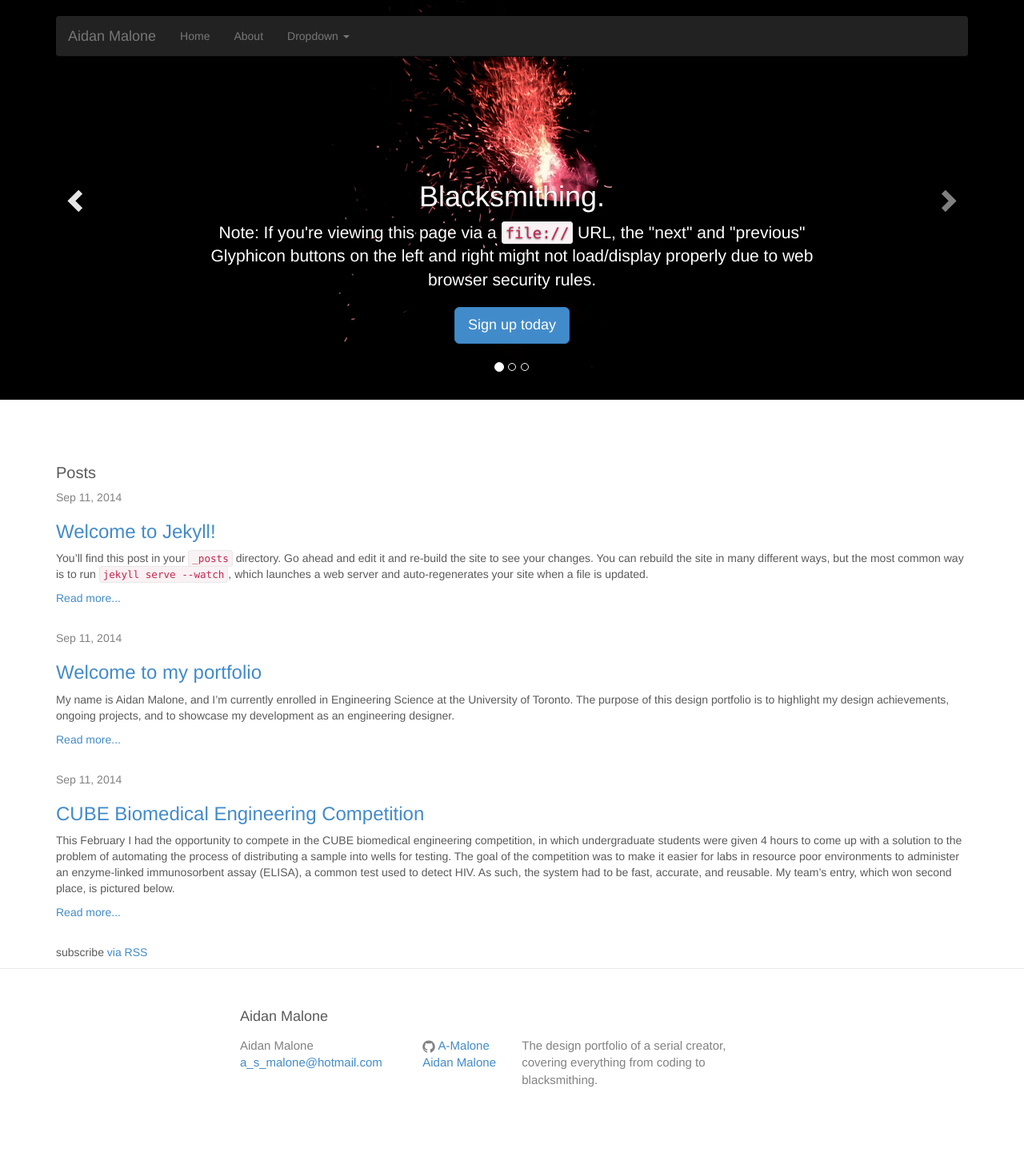
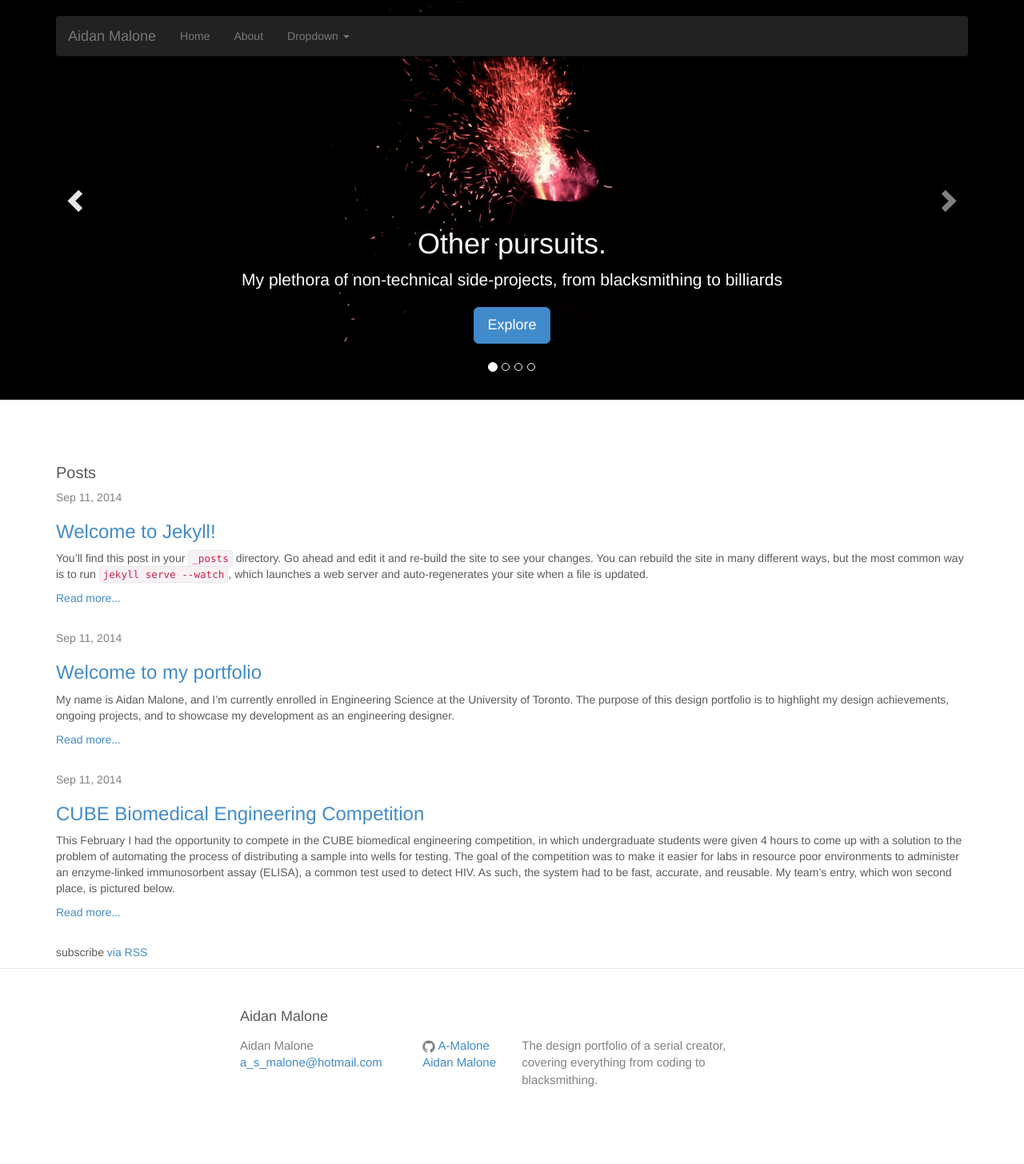
Before and after one commit to A-Malone/A-Malone.github.io, a Jekyll site: the page built from index.html, in a window 1280 px wide. Shown: the whole page at 80% size. Built offline with Jekyll 4.4.1, drawn with Linux system fonts in a browser that asks for light colours; nearby versions of some CDN libraries; library files that are not in the unit come from our copies; the list of posts is cut into pages by our own code; comment, search, counter and statistics services are not loaded.

Commit message:
Modified carousel

```diff
--- a/_includes/carousel.html
+++ b/_includes/carousel.html
@@ -6,15 +6,16 @@
         <li data-target="#myCarousel" data-slide-to="0" class="active"></li>
         <li data-target="#myCarousel" data-slide-to="1"></li>
         <li data-target="#myCarousel" data-slide-to="2"></li>
+        <li data-target="#myCarousel" data-slide-to="3"></li>
       </ol>
       <div class="carousel-inner">
         <div class="item active">
           <img src="{{site.base_url}}/assets/forge.jpg" alt="First slide">
           <div class="container">
             <div class="carousel-caption">
-              <h1>Blacksmithing.</h1>
-              <p>Note: If you're viewing this page via a <code>file://</code> URL, the "next" and "previous" Glyphicon buttons on the left and right might not load/display properly due to web browser security rules.</p>
-              <p><a class="btn btn-lg btn-primary" href="#" role="button">Sign up today</a></p>
+              <h1>Other pursuits.</h1>
+              <p>My plethora of non-technical side-projects, from blacksmithing to billiards</p>
+              <p><a class="btn btn-lg btn-primary" href="#" role="button">Explore</a></p>
             </div>
           </div>
         </div>
@@ -23,8 +24,8 @@
           <div class="container">
             <div class="carousel-caption">
               <h1>Hackathons.</h1>
-              <p>Cras justo odio, dapibus ac facilisis in, egestas eget quam. Donec id elit non mi porta gravida at eget metus. Nullam id dolor id nibh ultricies vehicula ut id elit.</p>
-              <p><a class="btn btn-lg btn-primary" href="#" role="button">Learn more</a></p>
+              <p>Creativity and teamwork on a short timeline, producing projects ranging from hardware to financial data analysis</p>
+              <p><a class="btn btn-lg btn-primary" href="#" role="button">Explore</a></p>
             </div>
           </div>
         </div>
@@ -32,13 +33,24 @@
           <img src="{{site.base_url}}/assets/genetic_algorithms.png" alt="Third slide">
           <div class="container">
             <div class="carousel-caption">
-              <h1>Optimization.</h1>
-              <p>Cras justo odio, dapibus ac facilisis in, egestas eget quam. Donec id elit non mi porta gravida at eget metus. Nullam id dolor id nibh ultricies vehicula ut id elit.</p>
-              <p><a class="btn btn-lg btn-primary" href="#" role="button">Browse gallery</a></p>
+              <h1>Algorithms.</h1>
+              <p>The design, implementation, and optimization of algorithms to solve a variety of problems</p>
+              <p><a class="btn btn-lg btn-primary" href="#" role="button">Explore</a></p>
+            </div>
+          </div>
+        </div>
+        <div class="item">
+          <img src="{{site.base_url}}/assets/BMEC_Robot3.jpg" alt="Fourth slide">
+          <div class="container">
+            <div class="carousel-caption">
+              <h1>Engineering Design.</h1>
+              <p>The scientific process of finding the optimal solution to a problem for a given set of paramaters</p>
+              <p><a class="btn btn-lg btn-primary" href="#" role="button">Explore</a></p>
             </div>
           </div>
         </div>
       </div>
+
       <a class="left carousel-control" href="#myCarousel" role="button" data-slide="prev"><span class="glyphicon glyphicon-chevron-left"></span></a>
       <a class="right carousel-control" href="#myCarousel" role="button" data-slide="next"><span class="glyphicon glyphicon-chevron-right"></span></a>
     </div><!-- /.carousel -->
```
